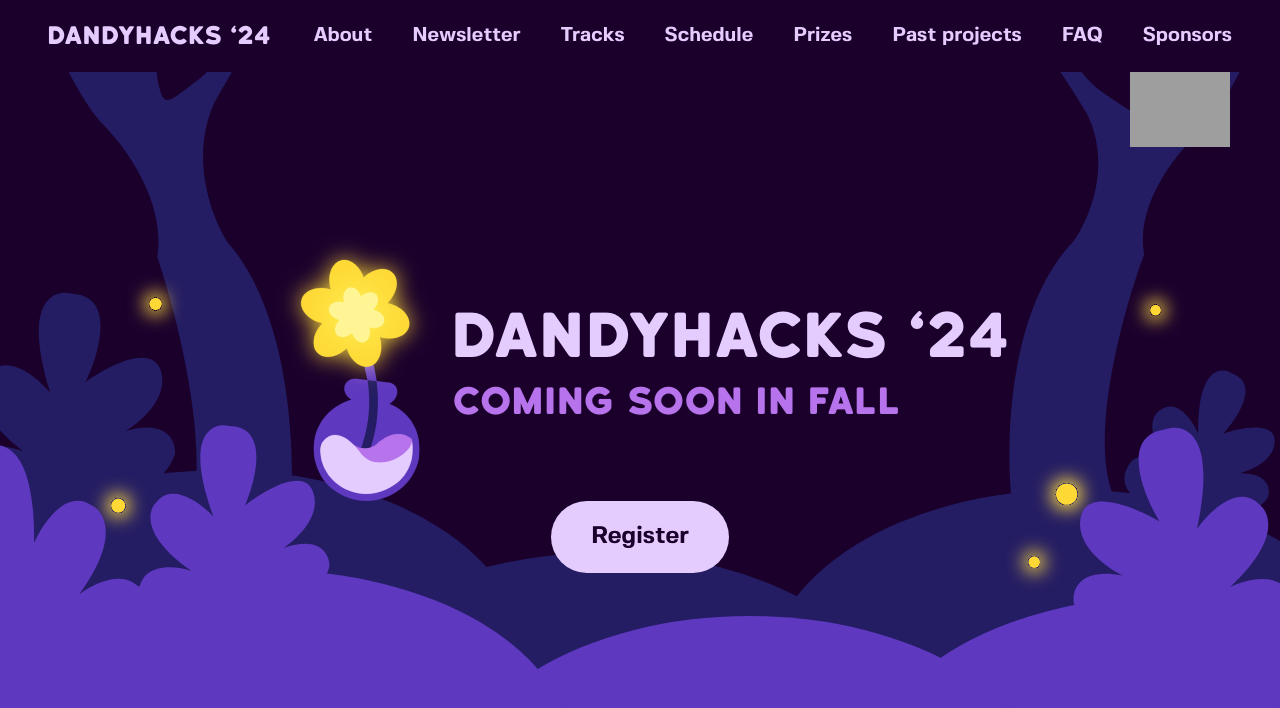
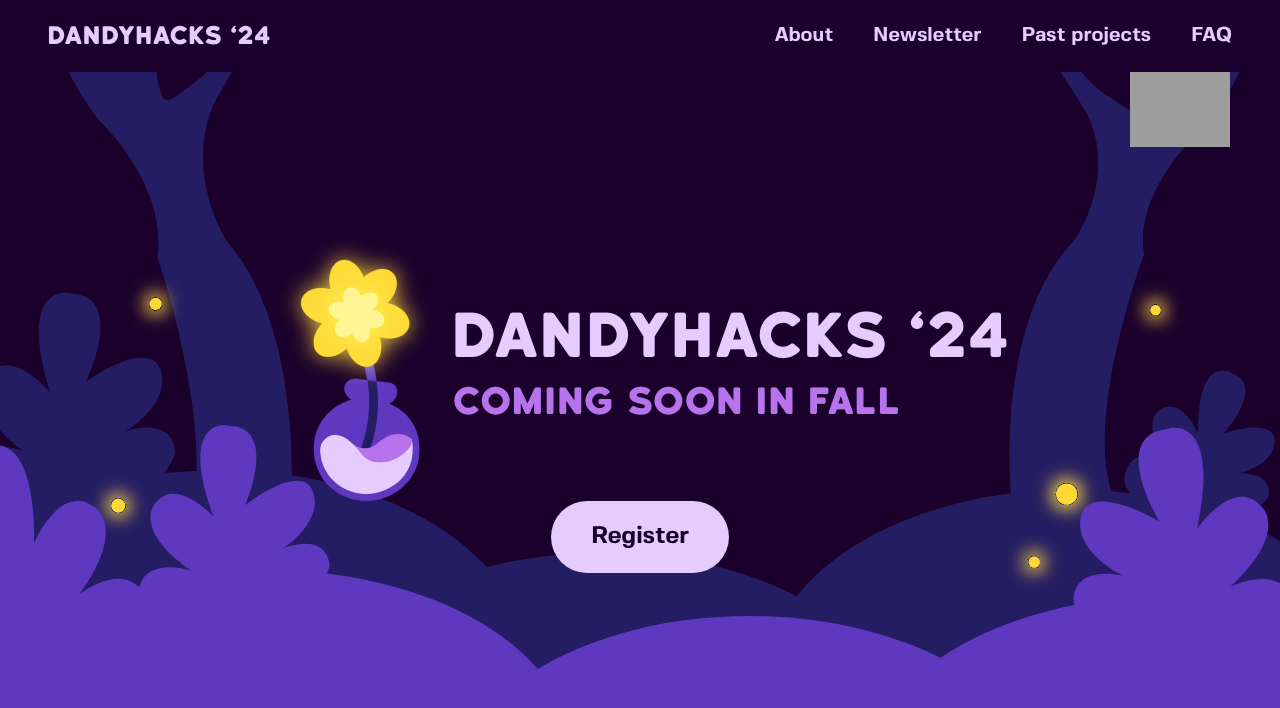
Before and after one commit to UR-dandyhacks/DandyHacks24, a website: page index.html in a window 1280 px wide. Drawn offline with nearby package versions, Linux system fonts and the light colour scheme; grey boxes are pictures that could not be loaded.

Commit message:
Removed irrelevant sections from nav bar

```diff
--- a/index.html
+++ b/index.html
@@ -18,12 +18,8 @@
       <ul class="fixed top-0 right-0 z-30 flex flex-col h-screen pt-32 pb-16 text-3xl font-bold landscape:max-lg:overflow-auto transition-transform gap-8 lg:flex-row lg:text-xl px-9 lg:p-0 w-72 bg-violet peer-checked:translate-x-0 translate-x-72 lg:bg-deep-purple lg:translate-x-0 lg:w-fit lg:h-fit lg:relative lg:gap-10 lg:transition-none">
         <li class="text-right hover:scale-110 transition-transform origin-center"><a href="#about">About</a></li>
         <li class="text-right hover:scale-110 transition-transform origin-center"><a href="static/Newsletter_-_StuOrgs_Get_Connected_1_1.pdf" target="_blank">Newsletter</a></li>
-        <li class="text-right hover:scale-110 transition-transform origin-center"><a href="#tracks">Tracks</a></li> <!-- Marked for removal -->
-        <li class="text-right hover:scale-110 transition-transform origin-center"><a href="#schedule">Schedule</a></li> <!-- Marked for removal -->
-        <li class="text-right hover:scale-110 transition-transform origin-center"><a href="#prizes">Prizes</a></li> <!-- Marked for removal -->
         <li class="text-right hover:scale-110 transition-transform origin-center"><a href="#past-projects">Past projects</a></li>
         <li class="text-right hover:scale-110 transition-transform origin-center"><a href="#faq">FAQ</a></li>
-        <li class="text-right hover:scale-110 transition-transform origin-center"><a href="#sponsors">Sponsors</a></li> <!-- Marked for removal -->
       </ul>
     </div>
     <a id="mlh-trust-badge" style="
```
